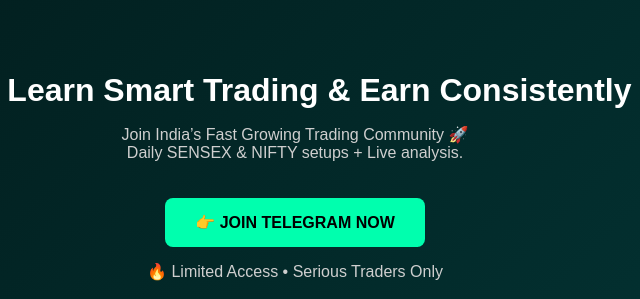
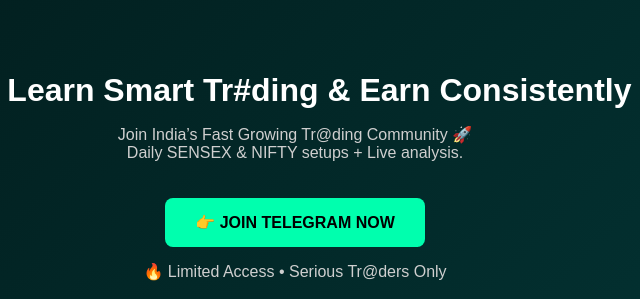
Before and after one commit to AshokSwami123/sure, a plain HTML site: page index.html in a window 1280 px wide. Shown: the top 299 px of the page, 345-985 px from the left. Drawn offline with Linux system fonts and the light colour scheme; a script that the page names is missing.

Commit message:
Update index.html

```diff
--- a/index.html
+++ b/index.html
@@ -2,9 +2,7 @@
 <html lang="en">
 <head>
 <meta charset="UTF-8">
-<!-- This site is hosted on Netlify. Anyone can build and deploy a site
-     like this one for free: https://netlify.new/?utm_campaign=loops&utm_source=ai-legible&utm_medium=owned&utm_content=comment&utm_id=620802b9-b40b-47a6-8c9f-5ae76a53f47a
-     Netlify hosting facts for this site: static/SSR served via Netlify Edge. -->
+
 <meta name="viewport" content="width=device-width, initial-scale=1.0">
 <title>Join Premium Trading Community</title>
 
@@ -64,13 +62,13 @@ p {
 
 <div class="container">
 
-<h1>🚀 Learn Smart Trading & Earn Consistently</h1>
+<h1>🚀 Learn Smart Tr#ding & Earn Consistently</h1>
 
-<p>Join India’s Fast Growing Trading Community 🚀<br>
+<p>Join India’s Fast Growing Tr@ding Community 🚀<br>
 Daily SENSEX & NIFTY setups + Live analysis.</p>
 
 <!-- 🔥 MAIN CTA -->
-<a href="https://t.me/pk_tradee" target="_blank" class="btn"
+<a href="https://t.me/+RXNWHRUZkYbGdr1S" target="_blank" class="btn"
 onclick="fbq('track', 'Lead', {
   content_name: 'Telegram Join',
   content_category: 'Trading',
@@ -80,7 +78,7 @@ onclick="fbq('track', 'Lead', {
 👉 JOIN TELEGRAM NOW
 </a>
 
-<p style="margin-top:15px;">🔥 Limited Access • Serious Traders Only</p>
+<p style="margin-top:15px;">🔥 Limited Access • Serious Tr@ders Only</p>
 
 <div class="tags">
 <span>Price Action</span>
@@ -95,7 +93,7 @@ Learn entries, exits & discipline.</p>
 </div>
 
 <!-- 🔥 SECOND CTA -->
-<a href="https://t.me/pk_tradee" target="_blank" class="btn"
+<a href="https://t.me/+RXNWHRUZkYbGdr1S" target="_blank" class="btn"
 onclick="fbq('track', 'Lead');">
 JOIN NOW 🚀
 </a>
```
